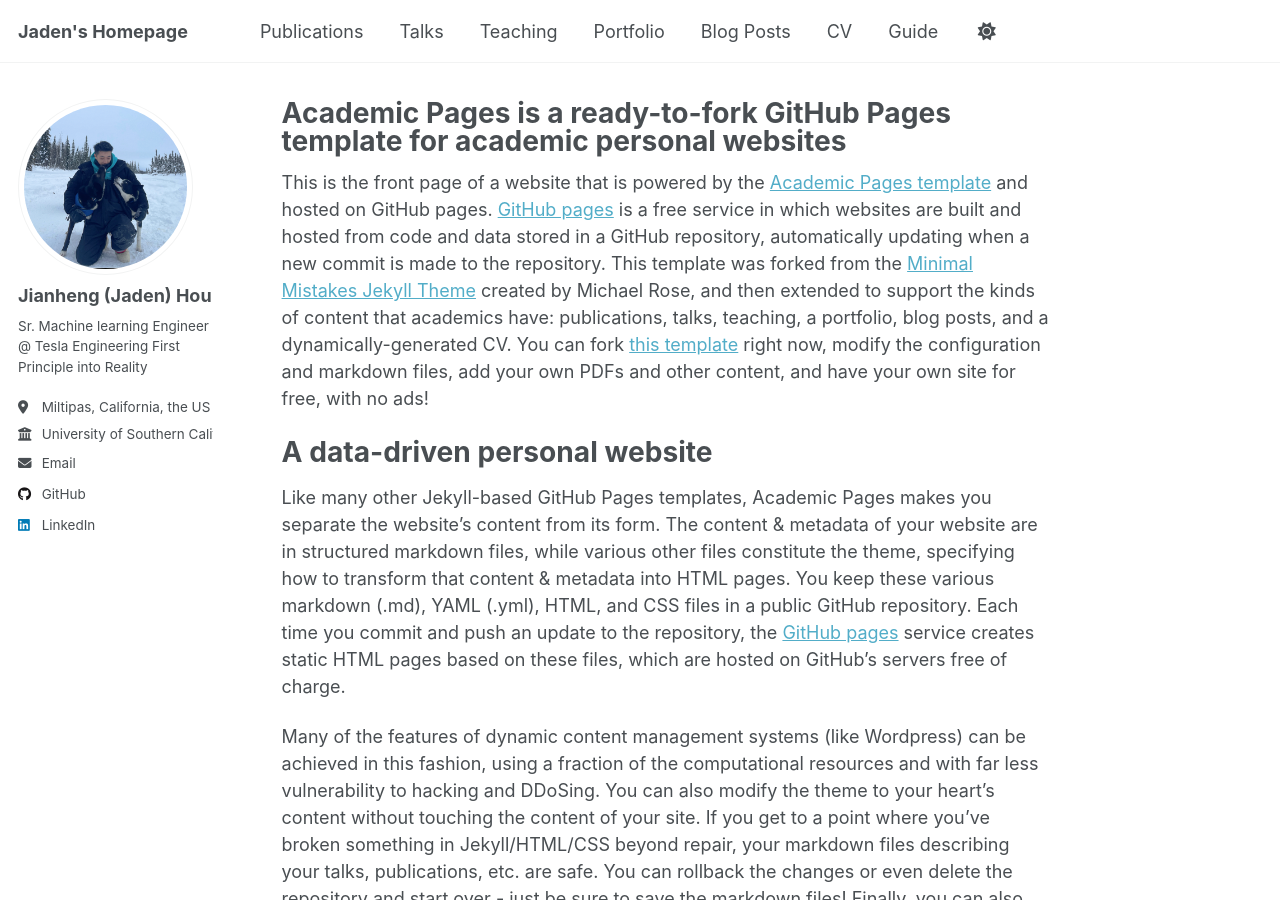
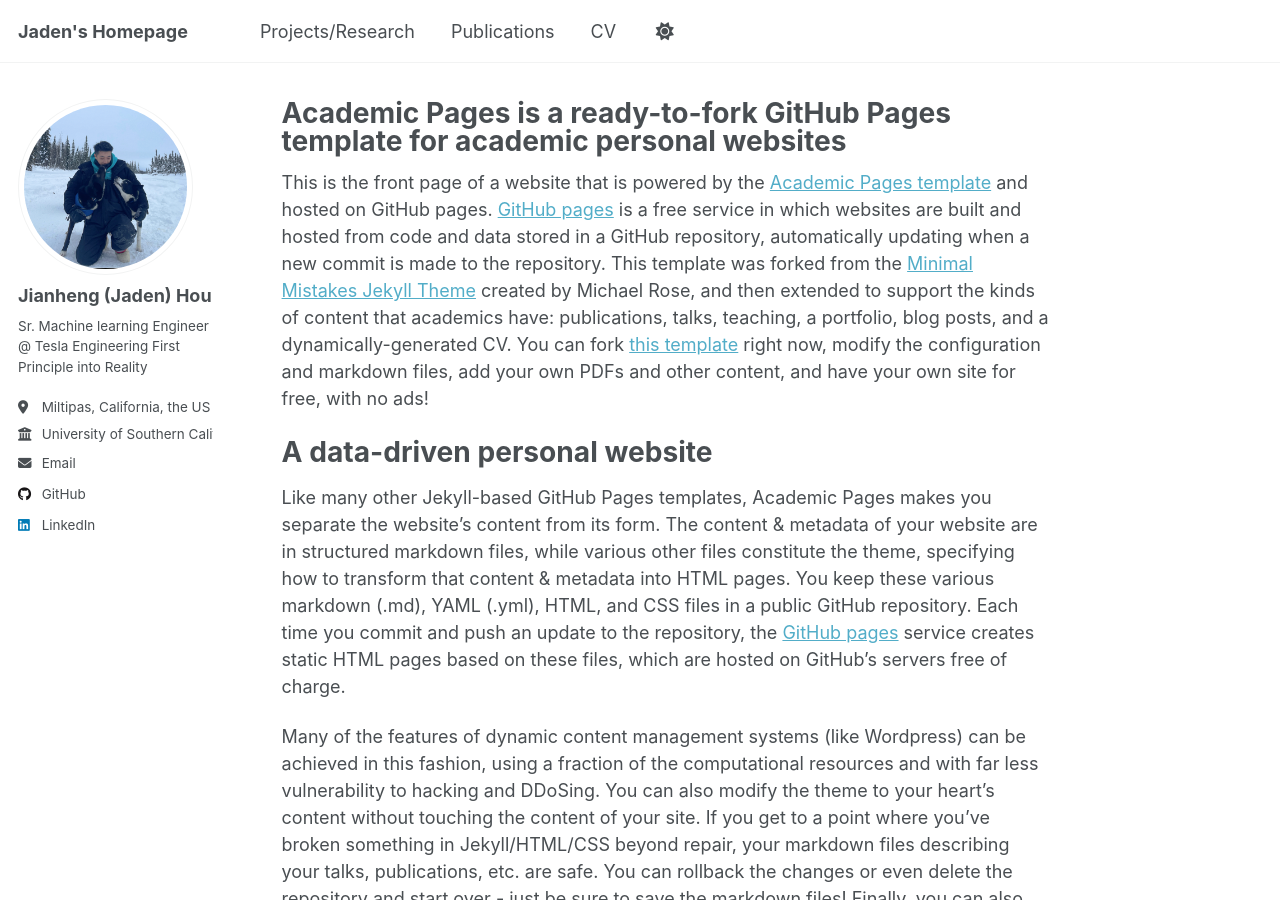
Before and after one commit to JianhengHou/JianhengHou.github.io, a Jekyll site: the page built from _pages/about.md, in a window 1280 px wide and 900 px high. Built offline with Jekyll 4.4.1, drawn with Linux system fonts in a browser that asks for light colours.

Commit message:
Update navigation.yml

```diff
--- a/_data/navigation.yml
+++ b/_data/navigation.yml
@@ -8,20 +8,22 @@
 #      Markdown formatted page while the second is generated using JSON.
 
 main:
+  - title: "Projects/Research"
+    url: /year-archive/
+
   - title: "Publications"
     url: /publications/
 
-  - title: "Talks"
-    url: /talks/
+  # - title: "Talks"
+  #   url: /talks/
 
-  - title: "Teaching"
-    url: /teaching/
+  # - title: "Teaching"
+  #   url: /teaching/
 
-  - title: "Portfolio"
-    url: /portfolio/
 
-  - title: "Blog Posts"
-    url: /year-archive/
+
+  # - title: "Blog Posts"
+  #   url: /year-archive/
 
   - title: "CV"
     url: /cv/
@@ -29,5 +31,5 @@ main:
   # - title: "CV"
   #   url: /cv-json/
 
-  - title: "Guide"
-    url: /markdown/
+  # - title: "Guide"
+  #   url: /markdown/
```
